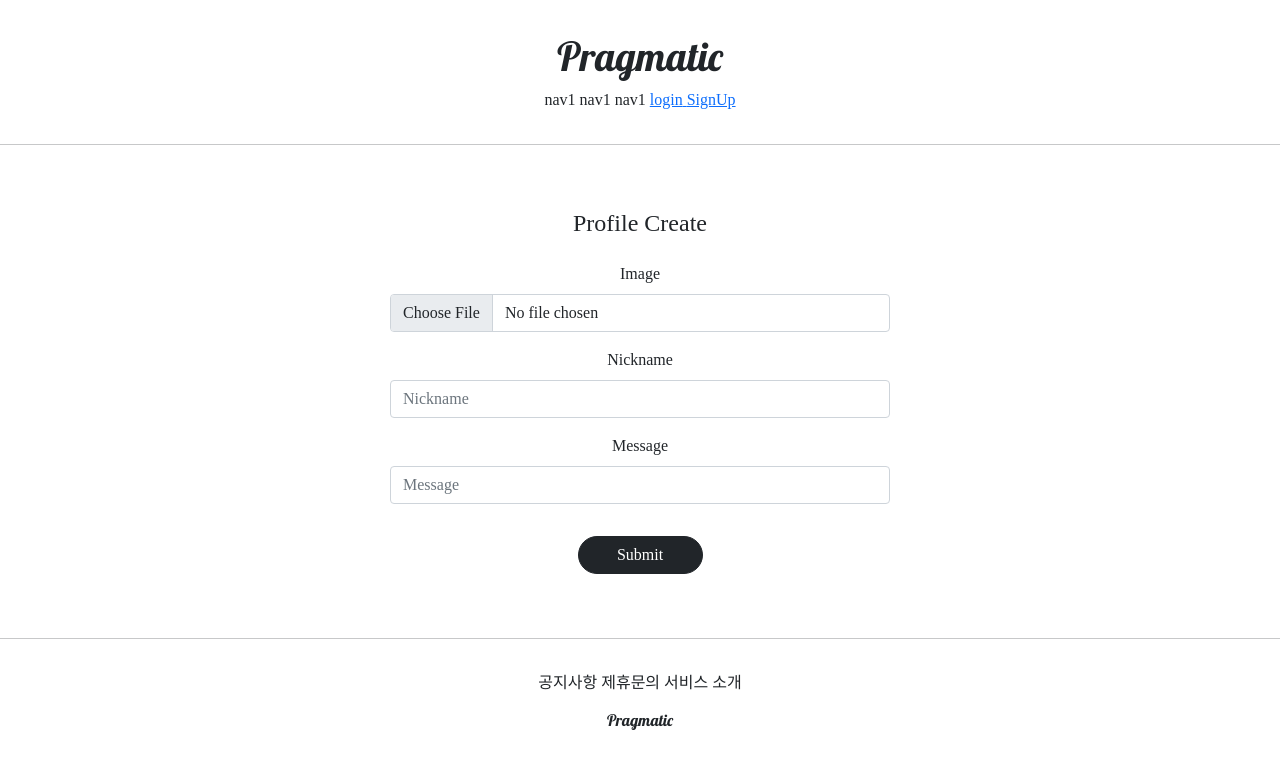
After one commit to kluedeugene/myPinterest, a Django app: page /profiles/create/ in a window 1280 px wide. The commit adds this page. Shown: the top 769 px of the page. Run offline with Django 4.2, Linux system fonts and the light colour scheme; some libraries are stand-ins or nearby versions.

Commit message:
django course 31 commit about profileapp 구현 시작

```diff
--- a/profileapp/forms.py
+++ b/profileapp/forms.py
@@ -6,4 +6,4 @@ from profileapp.models import Profile
 class ProfileCreationForm(ModelForm):
     class Meta:
         model = Profile
-        fields = ['image','nickname','message']
+        fields = ['image', 'nickname', 'message']
--- a/profileapp/models.py
+++ b/profileapp/models.py
@@ -6,6 +6,6 @@ from django.db import models
 class Profile(models.Model):
     user = models.OneToOneField(User, on_delete=models.CASCADE, related_name='profile')  #CASCADE = 유저탈퇴시 프로필 삭제
 
-    image = models.ImageField(upload_to='proflie/', null=True)
+    image = models.ImageField(upload_to='profile/', null=True)
     nickname = models.CharField(max_length=20, unique=True, null=True)
     message = models.CharField(max_length=100, null=True)
--- /dev/null
+++ b/profileapp/templates/profileapp/create.html
@@ -0,0 +1,19 @@
+{% extends 'base.html' %}
+{% load bootstrap4 %}
+
+
+{% block content %}
+
+    <div style="text-align: center; max-width: 500px; margin: 4rem auto ">
+        <div class = "mb-4">
+            <h4>Profile Create</h4>
+        </div>
+         <form action="{% url 'profileapp:create' %}" method="post" enctype="multipart/form-data">           <!--   이미지를 업로드하려면 enctype 지정이 필요하다.-->
+                {% csrf_token %}
+                {% bootstrap_form form %}
+
+                <input type="submit" class ="btn btn-dark rounded-pill col-3 mt-3">
+            </form>
+    </div>
+
+{% endblock %}
--- a/profileapp/urls.py
+++ b/profileapp/urls.py
@@ -1,6 +1,9 @@
+from django.urls import path
+
+from profileapp.views import ProfileCreateView
 
 app_name = 'profileapp'
 
 urlpatterns = [
-
+    path('create/',ProfileCreateView.as_view(), name='create')
 ]
--- a/profileapp/views.py
+++ b/profileapp/views.py
@@ -1,3 +1,22 @@
 from django.shortcuts import render
 
 # Create your views here.
+from django.urls import reverse_lazy
+from django.views.generic import CreateView
+
+from profileapp.forms import ProfileCreationForm
+from profileapp.models import Profile
+
+
+class ProfileCreateView(CreateView):
+    model = Profile
+    context_object_name = 'target_profile'
+    form_class = ProfileCreationForm
+    success_url = reverse_lazy('accountapp:hello_world')
+    template_name = 'profileapp/create.html'
+
+    def form_valid(self, form):
+        temp_profile = form.save(commit=False)
+        temp_profile.user = self.request.user
+        temp_profile.save()
+        return super().form_vaild(form)
```
Also changed, not shown: accountapp/templates/accountapp/detail.html (+12 -2 lines), media/profile/화면_캡처_2021-03-08_120037.png (added), media/profile/화면_캡처_2021-03-08_120037_KXtB05b.png (added), profileapp/migrations/0001_initial.py (added).
